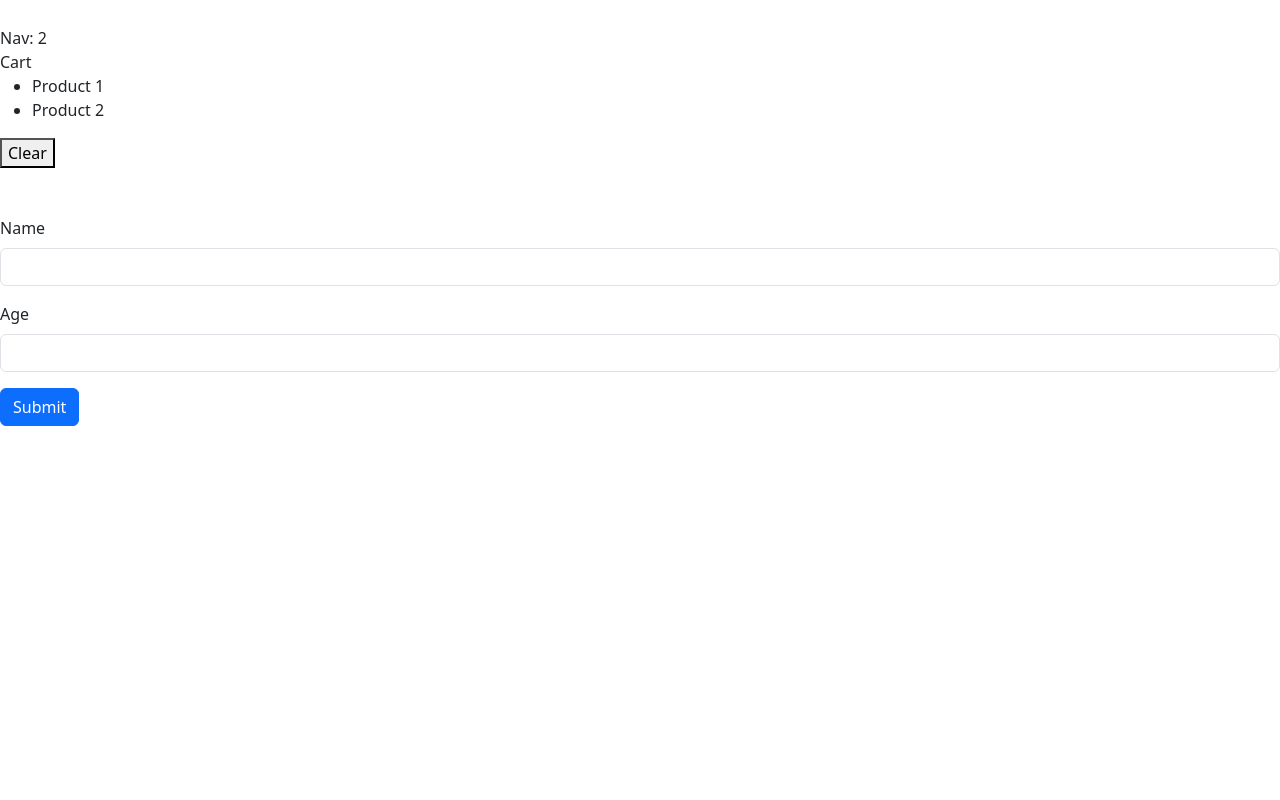
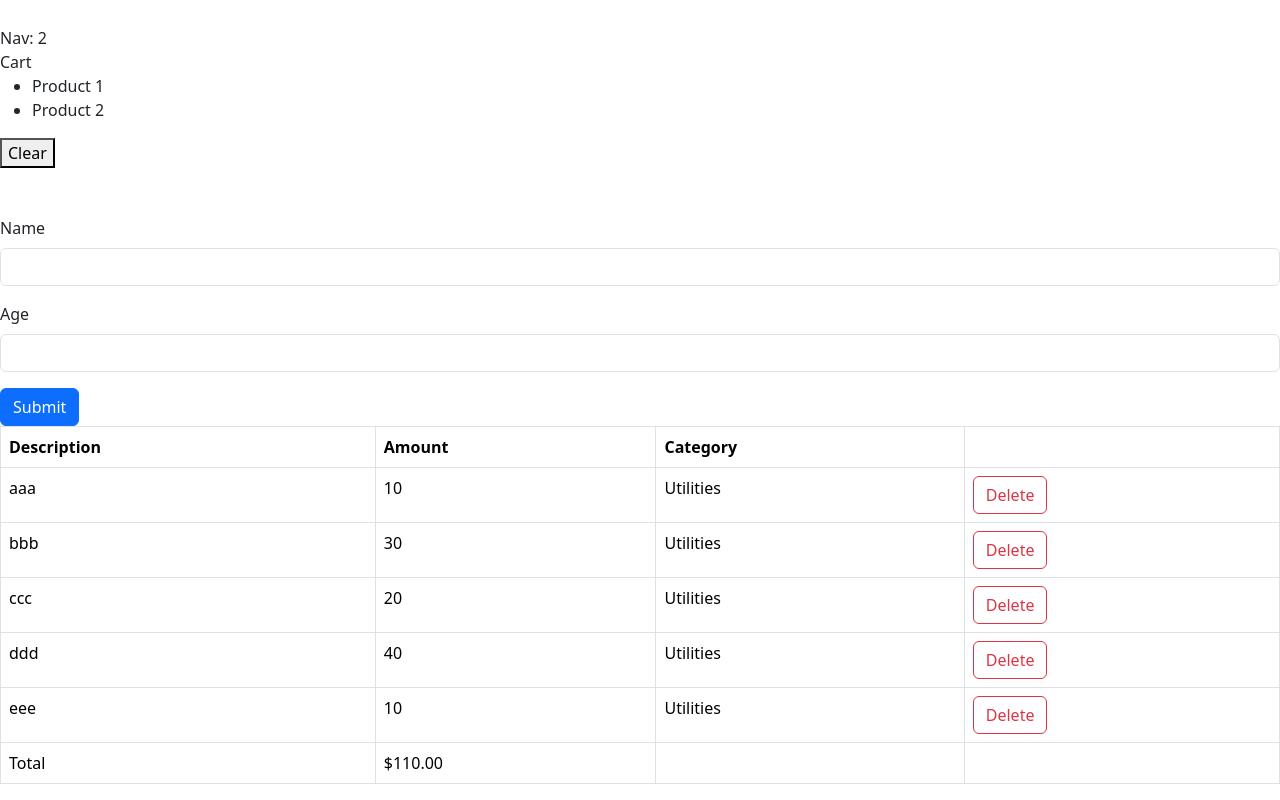
Before and after one commit to Hamzakhan55/ReactTS, a React (Vite) app in the folder my-app/: page / in a window 1280 px wide. Shown: the part 326-1126 px from the top of the page. Before the commit the page ends 800 px from the top, so only its background shows below. Built offline with nearby package versions, Linux system fonts and the light colour scheme.

Commit message:
Build Expense List

```diff
--- a/my-app/src/App.tsx
+++ b/my-app/src/App.tsx
@@ -7,11 +7,19 @@
 import Nav from './components/NavCartConnet.ysx/Nav';
 import Cart from './components/NavCartConnet.ysx/Cart';
 import Form from './components/Form/Form';
+import ExpenseList from './Mini-P-Expense-Tracker/ExpenseList';
 
 
 function App() {
   const [cartItems, setCartItems] = useState(['Product 1', 'Product 2'])
   const [alertVisible, setAlertVisibility] = useState(false)
+  const [expenses, setExpenses] = useState([
+    {id: 1, description: 'aaa', amount: 10, category: 'Utilities'},
+    {id: 2, description: 'bbb', amount: 30, category: 'Utilities'},
+    {id: 3, description: 'ccc', amount: 20, category: 'Utilities'},
+    {id: 4, description: 'ddd', amount: 40, category: 'Utilities'},
+    {id: 5, description: 'eee', amount: 10, category: 'Utilities'},
+])
   return(<>
   {alertVisible && <Alert onClose={() => setAlertVisibility(false)}>My Alert</Alert>}
   <Button onClick={()=> setAlertVisibility(true)}>My Button</Button> <br /><br /><br />
@@ -23,6 +31,7 @@
   <Cart cartItems={cartItems} onClear={() => setCartItems([])}/>
     <br /><br /><br />
     <Form/>
+    <ExpenseList expenses = {expenses} onDelete = {(id) => setExpenses(expenses.filter(e => e.id != id))}/>
   </>
 )
 }
--- a/my-app/src/Mini-P-Expense-Tracker/ExpenseList.tsx
+++ b/my-app/src/Mini-P-Expense-Tracker/ExpenseList.tsx
@@ -1,6 +1,19 @@
 import React from 'react'
 
-const ExpenseList = () => {
+interface Expense {
+  id: number;
+  description: string;
+  amount: number;
+  category: string;
+}
+
+interface props {
+  expenses: Expense[];
+  onDelete: (id: number) => void;
+}
+
+const ExpenseList = ({expenses, onDelete}: props) => {
+  if(expenses.length == 0) return null;
   return (
     <table className = "table table-bordered">
       <thead>
@@ -11,6 +24,25 @@
           <th></th>
         </tr>
       </thead>
+      <tbody>
+        {expenses.map(expense => <tr key = {expense.id}>
+            <td>{expense.description}</td>
+            <td>{expense.amount}</td>
+            <td>{expense.category}</td>
+            <td>
+              <button className="btn btn-outline-danger" onClick={() => onDelete(expense.id)}>Delete</button>
+            </td>
+        </tr>
+        )}
+      </tbody>
+      <tfoot>
+        <tr>
+          <td>Total</td>
+          <td>${expenses.reduce((acc, expense) => expense.amount + acc, 0).toFixed(2)}</td>
+          <td></td>
+          <td></td>
+        </tr>
+      </tfoot>
     </table>
   )
 }
```
